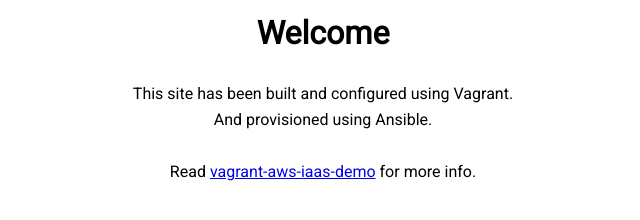
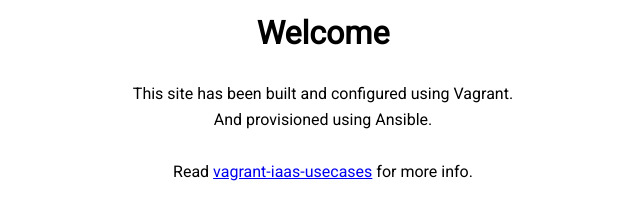
Before and after one commit to ginigangadharan/demo-website-content, a plain HTML site: page index.html in a window 1280 px wide. Shown: the full height of the page, 317-957 px from the left. Drawn offline with Linux system fonts and the light colour scheme.

Commit message:
Update index.html

```diff
--- a/index.html
+++ b/index.html
@@ -15,7 +15,7 @@
       This site has been built and configured using Vagrant.<br>
       And provisioned using Ansible.<br>
       <br>
-      Read <a href="https://github.com/ginigangadharan/vagrant-aws-iaas-demo">vagrant-aws-iaas-demo</a> for more info.
+      Read <a href="https://github.com/ginigangadharan/vagrant-iaac-usecases">vagrant-iaas-usecases</a> for more info.
      </center>
   </body>
 </html>
```
